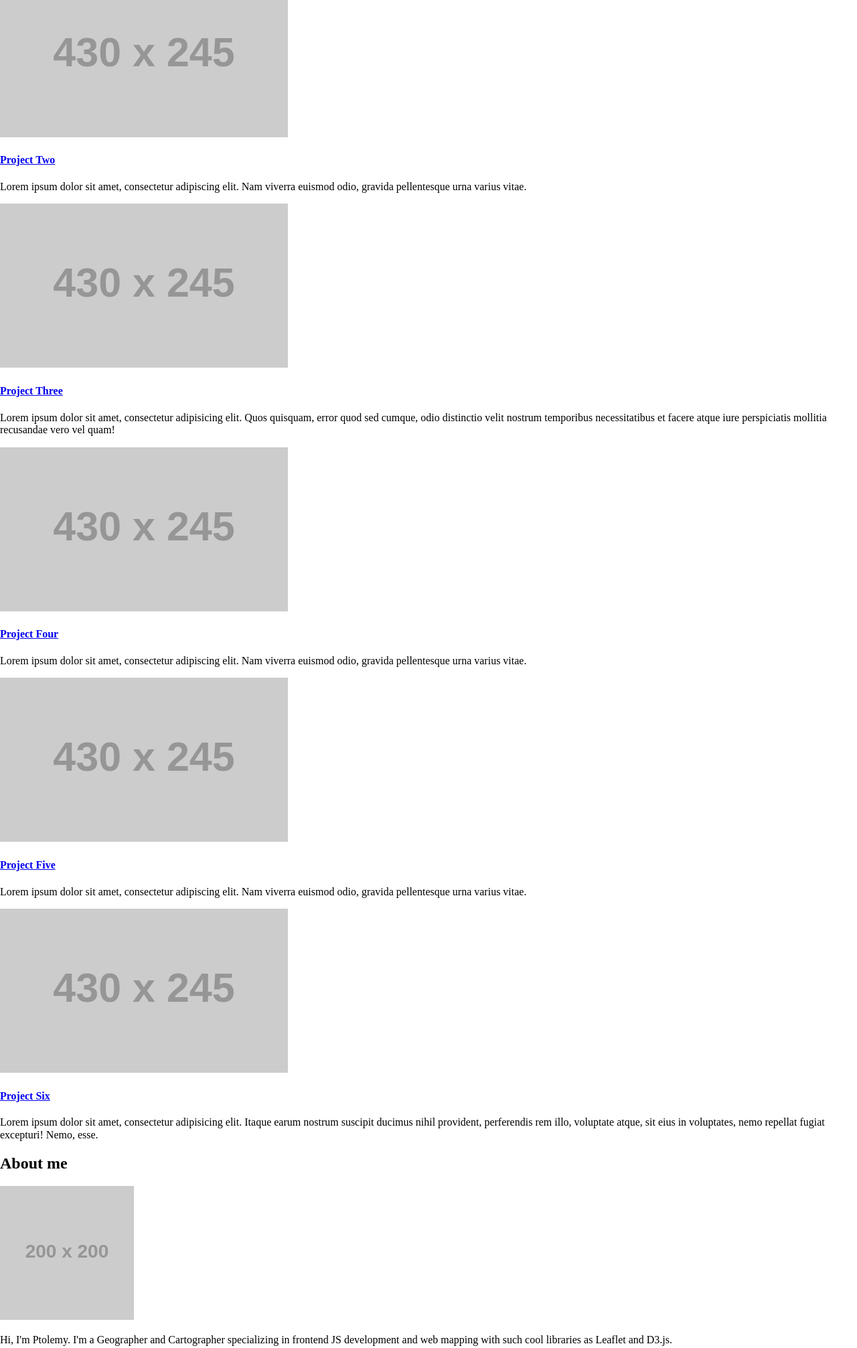
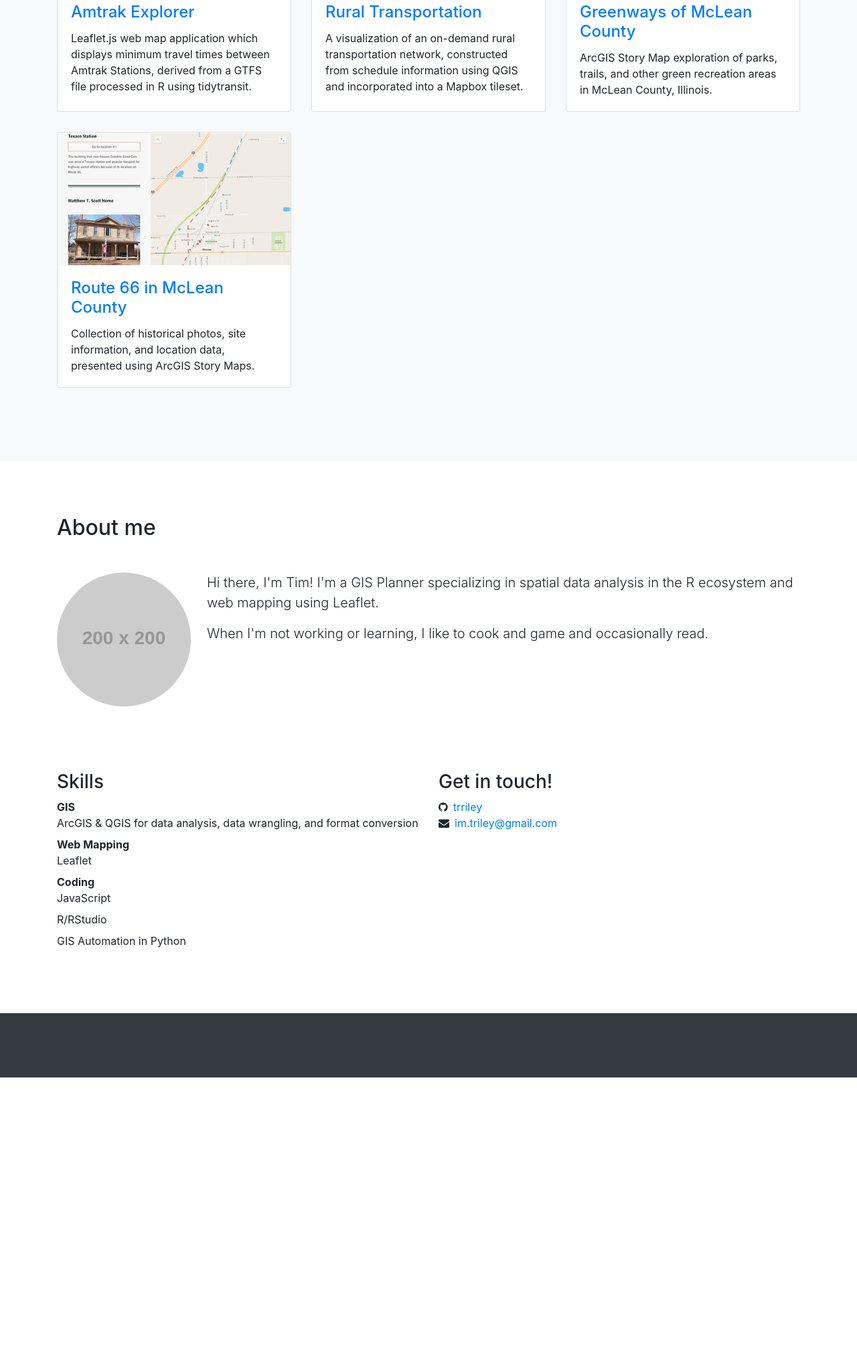
Before and after one commit to trrile1/trrile1.github.io, a plain HTML site: page index.html in a window 1280 px wide. Shown: the part 607-2620 px from the top of the page at 67% size. After the commit the page ends 2216 px from the top, so only its background shows below. Drawn offline with nearby package versions, Linux system fonts and the light colour scheme; placeholder pictures from the web are drawn by us.

Commit message:
update portfolio content

```diff
--- a/index.html
+++ b/index.html
@@ -4,15 +4,18 @@
   <head>
 
     <meta charset="utf-8">
-    <meta name="viewport" content="width=device-width, initial-scale=1">
+    <meta name="viewport" content="width=device-width, initial-scale=1, shrink-to-fit=no">
     <meta name="description" content="">
     <meta name="author" content="">
 
     <title>Tim Riley</title>
 
     <link href="https://cdnjs.cloudflare.com/ajax/libs/normalize/8.0.1/normalize.css" rel="stylesheet" />
-    <link rel="icon" href="graphics/compass-svgrepo-com.png">
-    <link href="https://fonts.googleapis.com/css?family=Lora|Roboto:400,700" rel="stylesheet">
+    <link rel="stylesheet" href="https://stackpath.bootstrapcdn.com/bootstrap/4.5.2/css/bootstrap.min.css" integrity="sha384-JcKb8q3iqJ61gNV9KGb8thSsNjpSL0n8PARn9HuZOnIxN0hoP+VmmDGMN5t9UJ0Z" crossorigin="anonymous">
+    <link href="https://maxcdn.bootstrapcdn.com/font-awesome/4.7.0/css/font-awesome.min.css" rel="stylesheet" integrity="sha384-wvfXpqpZZVQGK6TAh5PVlGOfQNHSoD2xbE+QkPxCAFlNEevoEH3Sl0sibVcOQVnN" crossorigin="anonymous">
+    <link rel="icon" href="images/compass-svgrepo-com.png">
+    <link href="https://fonts.googleapis.com/css?family=Lato" rel="stylesheet">
+    <link href="css/styles.css" rel="stylesheet">
 
   </head>
 
@@ -21,7 +24,7 @@
     <!-- Navigation -->
     <nav class="navbar navbar-expand-lg navbar-dark bg-dark fixed-top" id="mainNav">
       <div class="container">
-        <a class="navbar-brand js-scroll-trigger" href="#page-top">Catchy Title or Brand Name/Logo</a>
+        <a class="navbar-brand js-scroll-trigger" href="#page-top">Tim Riley</a>
         <button class="navbar-toggler" type="button" data-toggle="collapse" data-target="#navbarResponsive" aria-controls="navbarResponsive" aria-expanded="false" aria-label="Toggle navigation">
           <span class="navbar-toggler-icon"></span>
         </button>
@@ -41,8 +44,8 @@
     <!-- Welcome Section -->
     <header class="bg-secondary text-white">
       <div class="container text-center">
-        <h1>A basic starter template</h1>
-        <p class="lead">Built for you with love by @rgdonohue<br> using <a href="https://getbootstrap.com/">Bootstrap</a> and several starter templates from <a href="https://startbootstrap.com/">Start Bootstrap</a></p>
+        <h1>Spatial Data Analysis & Visualization</h1>
+        <!-- <p class="lead">Built for you with love by @rgdonohue<br> using <a href="https://getbootstrap.com/">Bootstrap</a> and several starter templates from <a href="https://startbootstrap.com/">Start Bootstrap</a></p> -->
       </div>
     </header>
 
@@ -52,67 +55,45 @@
         <div class="row">
           <div class="col-lg-4 col-sm-6 portfolio-item">
             <div class="card h-100">
-              <a href="#"><img class="card-img-top" src="http://placehold.it/430x245" alt=""></a>
+              <a href="https://trriley.github.io/amtrak-explorer/"><img class="card-img-top" src="images/amtrak-explorer_thumb.png" alt="Amtrak Explorer Thumbnail"></a>
               <div class="card-body">
                 <h4 class="card-title">
-                  <a href="#">Project One</a>
+                  <a href="https://trriley.github.io/amtrak-explorer/">Amtrak Explorer</a>
                 </h4>
-                <p class="card-text">Lorem ipsum dolor sit amet, consectetur adipisicing elit. Amet numquam aspernatur eum quasi sapiente nesciunt? Voluptatibus sit, repellat sequi itaque deserunt, dolores in, nesciunt, illum tempora ex quae? Nihil, dolorem!</p>
+                <p class="card-text">Leaflet.js web map application which displays minimum travel times between Amtrak Stations, derived from a GTFS file processed in R using tidytransit.</p>
               </div>
             </div>
           </div>
           <div class="col-lg-4 col-sm-6 portfolio-item">
             <div class="card h-100">
-              <a href="#"><img class="card-img-top" src="http://placehold.it/430x245" alt=""></a>
+              <a href="https://trriley.github.io/rural-transportation/"><img class="card-img-top" src="images/rural-transportation_thumb.png" alt="Rural Transportation Thumbnail"></a>
               <div class="card-body">
                 <h4 class="card-title">
-                  <a href="#">Project Two</a>
+                  <a href="https://trriley.github.io/rural-transportation/">Rural Transportation</a>
                 </h4>
-                <p class="card-text">Lorem ipsum dolor sit amet, consectetur adipiscing elit. Nam viverra euismod odio, gravida pellentesque urna varius vitae.</p>
+                <p class="card-text">A visualization of an on-demand rural transportation network, constructed from schedule information using QGIS and incorporated into a Mapbox tileset.</p>
               </div>
             </div>
           </div>
           <div class="col-lg-4 col-sm-6 portfolio-item">
             <div class="card h-100">
-              <a href="#"><img class="card-img-top" src="http://placehold.it/430x245" alt=""></a>
+              <a href="https://mcplan.org/greenways/greenways-story-map"><img class="card-img-top" src="images/greenways_thumb.png" alt="Greenways Story Map Thumbnail"></a>
               <div class="card-body">
                 <h4 class="card-title">
-                  <a href="#">Project Three</a>
+                  <a href="https://mcplan.org/greenways/greenways-story-map">Greenways of McLean County</a>
                 </h4>
-                <p class="card-text">Lorem ipsum dolor sit amet, consectetur adipisicing elit. Quos quisquam, error quod sed cumque, odio distinctio velit nostrum temporibus necessitatibus et facere atque iure perspiciatis mollitia recusandae vero vel quam!</p>
+                <p class="card-text">ArcGIS Story Map exploration of parks, trails, and other green recreation areas in McLean County, Illinois.</p>
               </div>
             </div>
           </div>
           <div class="col-lg-4 col-sm-6 portfolio-item">
             <div class="card h-100">
-              <a href="#"><img class="card-img-top" src="http://placehold.it/430x245" alt=""></a>
+              <a href="https://storymaps.arcgis.com/stories/c165368dd2a944f18fadebdc4b5fa542"><img class="card-img-top" src="images/route-66_thumb.png" alt="Route 66 Story Map Thumbnail"></a>
               <div class="card-body">
                 <h4 class="card-title">
-                  <a href="#">Project Four</a>
+                  <a href="https://storymaps.arcgis.com/stories/c165368dd2a944f18fadebdc4b5fa542">Route 66 in McLean County</a>
                 </h4>
-                <p class="card-text">Lorem ipsum dolor sit amet, consectetur adipiscing elit. Nam viverra euismod odio, gravida pellentesque urna varius vitae.</p>
-              </div>
-            </div>
-          </div>
-          <div class="col-lg-4 col-sm-6 portfolio-item">
-            <div class="card h-100">
-              <a href="#"><img class="card-img-top" src="http://placehold.it/430x245" alt=""></a>
-              <div class="card-body">
-                <h4 class="card-title">
-                  <a href="#">Project Five</a>
-                </h4>
-                <p class="card-text">Lorem ipsum dolor sit amet, consectetur adipiscing elit. Nam viverra euismod odio, gravida pellentesque urna varius vitae.</p>
-              </div>
-            </div>
-          </div>
-          <div class="col-lg-4 col-sm-6 portfolio-item">
-            <div class="card h-100">
-              <a href="#"><img class="card-img-top" src="http://placehold.it/430x245" alt=""></a>
-              <div class="card-body">
-                <h4 class="card-title">
-                  <a href="#">Project Six</a>
-                </h4>
-                <p class="card-text">Lorem ipsum dolor sit amet, consectetur adipisicing elit. Itaque earum nostrum suscipit ducimus nihil provident, perferendis rem illo, voluptate atque, sit eius in voluptates, nemo repellat fugiat excepturi! Nemo, esse.</p>
+                <p class="card-text">Collection of historical photos, site information, and location data, presented using ArcGIS Story Maps.</p>
               </div>
             </div>
           </div>
@@ -128,31 +109,33 @@
             <h2>About me</h2>
             <div class='my-5 clearfix'>
               <div class="float-md-left mb-5 mr-md-4"><img class="rounded-circle img-fluid" src="http://placehold.it/200x200" alt=""></div>
-              <p class="lead">Hi, I'm Ptolemy. I'm a Geographer and Cartographer specializing in frontend JS development and web mapping with such cool libraries as Leaflet and D3.js.</p>
-              <p class="lead">When I'm not banging my head against the computer I'm spinning records, doing yoga, or landscape reading.</p>
+              <p class="lead">Hi there, I'm Tim! I'm a GIS Planner specializing in spatial data analysis in the R ecosystem and web mapping using Leaflet.</p>
+              <p class="lead">When I'm not working or learning, I like to cook and game and occasionally read.</p>
             </div>
           </div>
         </div>
         <div class="row">
           <div class="col-md-6">
-            <h3>Skillz</h3>
+            <h3>Skills</h3>
             <dl>
                 <dt>GIS</dt>
-                <dd>QGIS for data analysis, manipulation, and, format conversion</dd>
-                <dd>PostGIS/SQL for data querying</dd>
+                <dd>ArcGIS & QGIS for data analysis, data wrangling, and format conversion</dd>
+                <dd></dd>
                 <dt>Web Mapping</dt>
-                <dd>Leaflet for raster tilesets, basic thematic mapping, and telling stories with maps</dd>
-                <dd>D3.js for advanced infographics and map projections</dd>
+                <dd>Leaflet</dd>
+                <dd></dd>
                 <dt>Coding</dt>
                 <dd>JavaScript</dd>
+                <dd>R/RStudio</dd>
+                <dd>GIS Automation in Python</dd>
               </dl>
           </div>
           <div class="col-md-6">
               <h3>Get in touch!</h3>
               <ul class="list-unstyled">
-                  <li class=""><i class="fa fa-twitter mr-2"></i><a href="#">@newmapsplus</a></li>
-                  <li class=" mr-2"><i class="fa fa-github mr-2"></i><a href="#">newmapsplus</a></li>
-                  <li class=""><i class="fa fa-envelope mr-2"></i><a href="#">nmp@uky.edu</a></li>
+                  <!-- <li class=""><i class="fa fa-twitter mr-2"></i><a href="#">@newmapsplus</a></li> -->
+                  <li class=" mr-2"><i class="fa fa-github mr-2"></i><a href="https://github.com/trriley">trriley</a></li>
+                  <li class=""><i class="fa fa-envelope mr-2"></i><a href="mailto:im.triley@gmail.com">im.triley@gmail.com</a></li>
               </ul>
           </div>
         </div>
@@ -162,15 +145,17 @@
     <!-- Footer -->
     <footer class="py-5 bg-dark">
       <div class="container">
-        <p class="m-0 text-center text-white">Copyright &copy; Your Website 2017</p>
+        <!-- <p class="m-0 text-center text-white">Copyright &copy; Your Website 2017</p> -->
       </div>
     </footer>
 
     <!-- JQuery JavaScript -->
-    <script src="vendor/jquery/jquery.min.js"></script>
+    <script src="https://code.jquery.com/jquery-3.5.1.slim.min.js" integrity="sha384-DfXdz2htPH0lsSSs5nCTpuj/zy4C+OGpamoFVy38MVBnE+IbbVYUew+OrCXaRkfj" crossorigin="anonymous"></script>
+
+    <!-- <script src="https://cdn.jsdelivr.net/npm/popper.js@1.16.1/dist/umd/popper.min.js" integrity="sha384-9/reFTGAW83EW2RDu2S0VKaIzap3H66lZH81PoYlFhbGU+6BZp6G7niu735Sk7lN" crossorigin="anonymous"></script> -->
 
     <!-- Bootstrap JavaScript -->
-    <script src="vendor/bootstrap/js/bootstrap.bundle.min.js"></script>
+    <script src="https://stackpath.bootstrapcdn.com/bootstrap/4.5.2/js/bootstrap.min.js" integrity="sha384-B4gt1jrGC7Jh4AgTPSdUtOBvfO8shuf57BaghqFfPlYxofvL8/KUEfYiJOMMV+rV" crossorigin="anonymous"></script>
 
     <!-- JavaScript Plugin -->
     <script src="vendor/jquery-easing/jquery.easing.min.js"></script>
```
Also changed, not shown: images/amtrak-explorer.png (deleted), images/amtrak-explorer_thumb.png (added), images/greenways-story-map.png (deleted), images/greenways_thumb.png (added), images/hstp.png (deleted), images/route-66.png (deleted), images/route-66_thumb.png (added), images/rural-transportation.png (deleted), images/rural-transportation_thumb.png (added).
